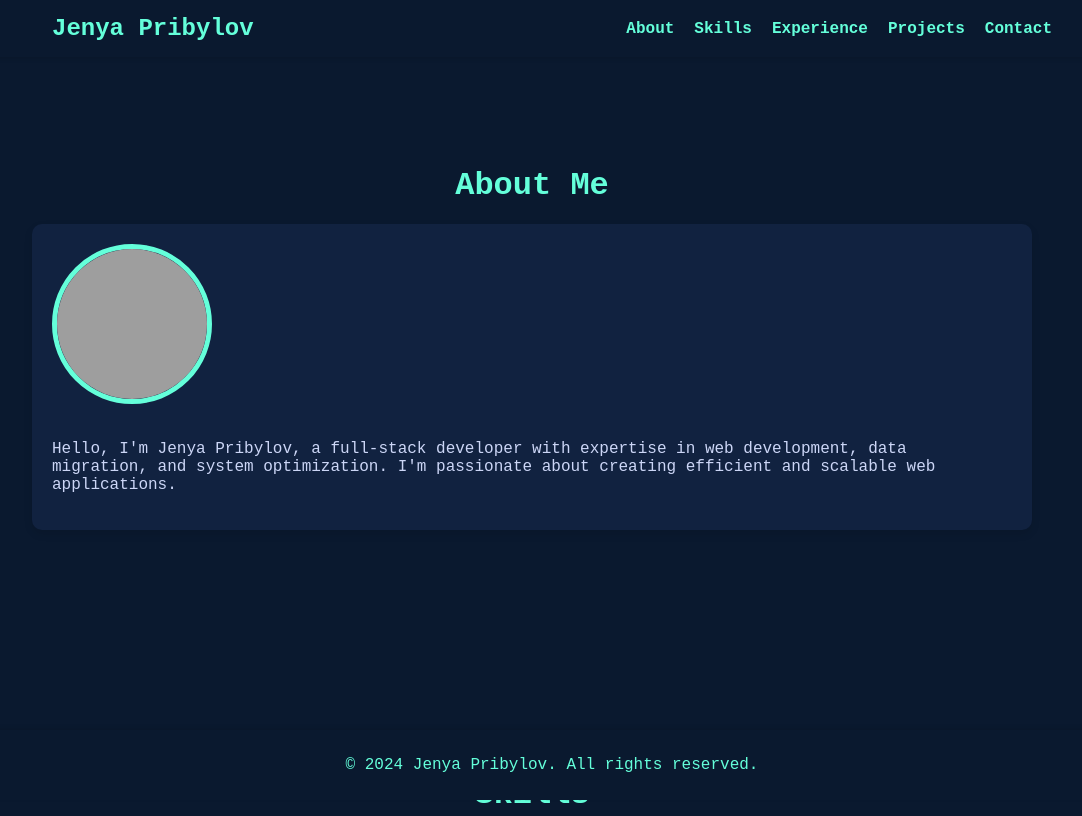
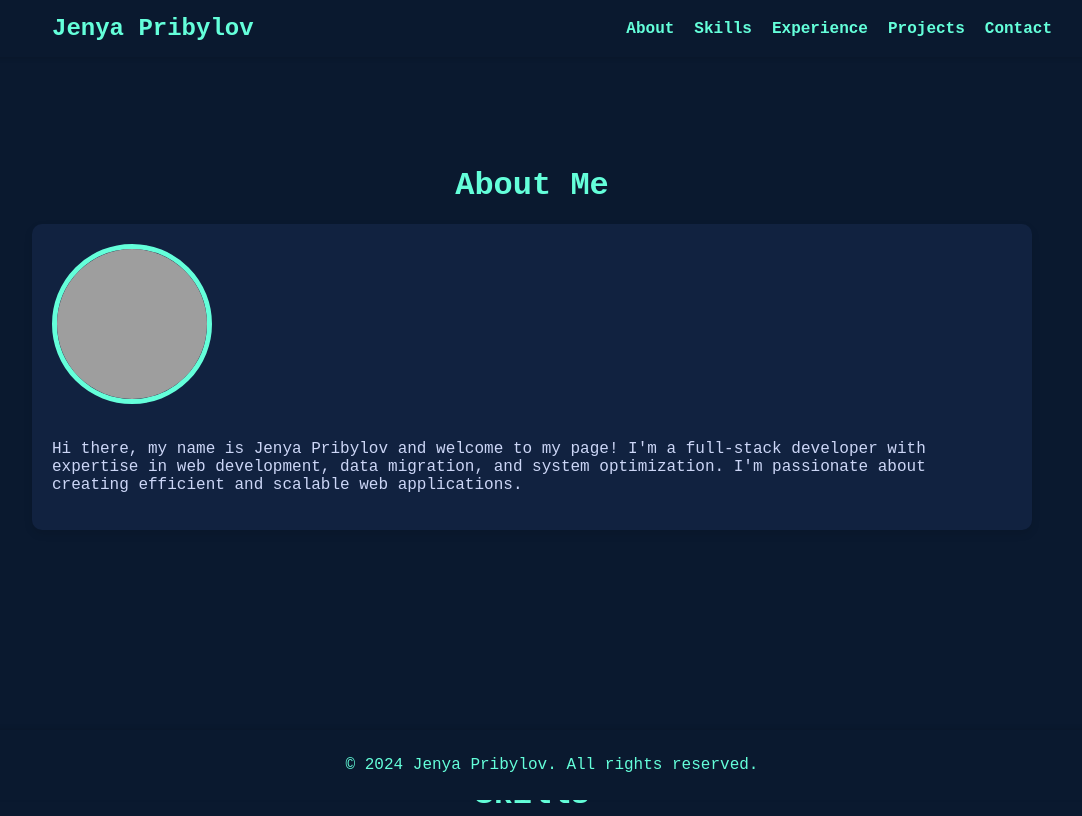
Before and after one commit to Jenyapy/Jenya-Portfolio, a plain HTML site: page index.html in a window 1280 px wide. Shown: the top 816 px of the page, without its empty margins (108-1190 px from the left). Drawn offline with Linux system fonts and the light colour scheme; grey boxes are pictures that could not be loaded.

Commit message:
Update index.html

```diff
--- a/index.html
+++ b/index.html
@@ -31,7 +31,7 @@
             <h2>About Me</h2>
             <div class="about-container">
                 <img src="images/profile.jpg" alt="Profile Picture" class="profile-picture">
-                <p>Hello, I'm Jenya Pribylov, a full-stack developer with expertise in web development, data migration, and system optimization. I'm passionate about creating efficient and scalable web applications.</p>
+                <p>Hi there, my name is Jenya Pribylov and welcome to my page! I'm a full-stack developer with expertise in web development, data migration, and system optimization. I'm passionate about creating efficient and scalable web applications.</p>
             </div>
         </section>
 
```
